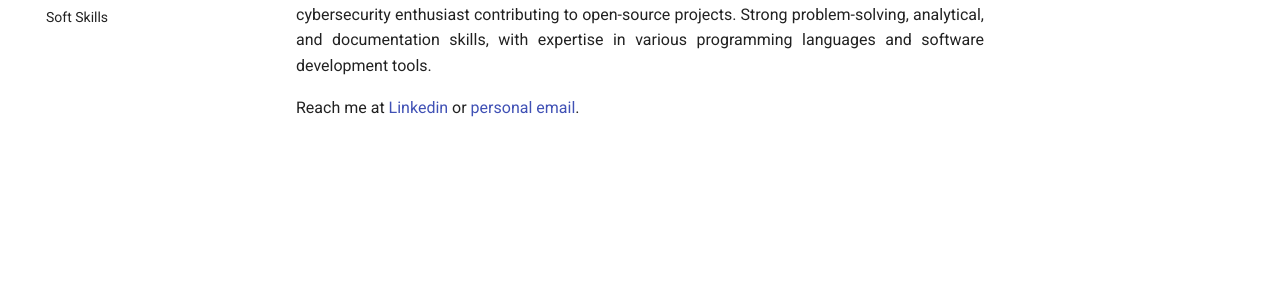
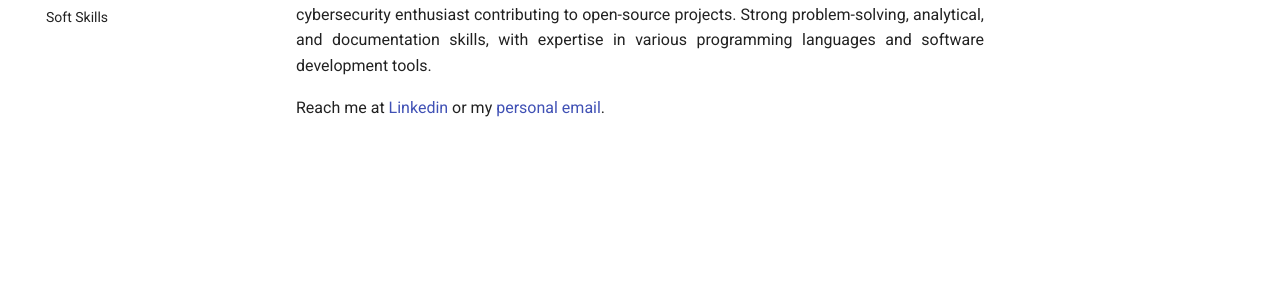
Before and after one commit to roddas/roddas, an MkDocs documentation site: the page built from docs/index.md, in a window 1280 px wide. Shown: the part 229-520 px from the top of the page. Built offline with MkDocs 1.6.1 and Material for MkDocs 9.7.7, drawn with Linux system fonts in a browser that asks for light colours.

```diff
--- a/docs/index.md
+++ b/docs/index.md
@@ -3,4 +3,4 @@
 <p align='justify'>
 I'm a dedicated and forward-thinking Software Engineering student with a passion for continual learning and a diverse skill set. Full-stack Web Developer, Linux system developer, and cybersecurity enthusiast contributing to open-source projects. Strong problem-solving, analytical, and documentation skills, with expertise in various programming languages and software development tools.</p>
 
-Reach me at [Linkedin](https://www.linkedin.com/in/rodolfo-neves-937324158/) or  [personal email](dev_developer@outlook.com).
+Reach me at [Linkedin](https://www.linkedin.com/in/rodolfo-neves-937324158/) or my <a href="mailto:dev_developer@outlook.com">personal email</a>.
```
